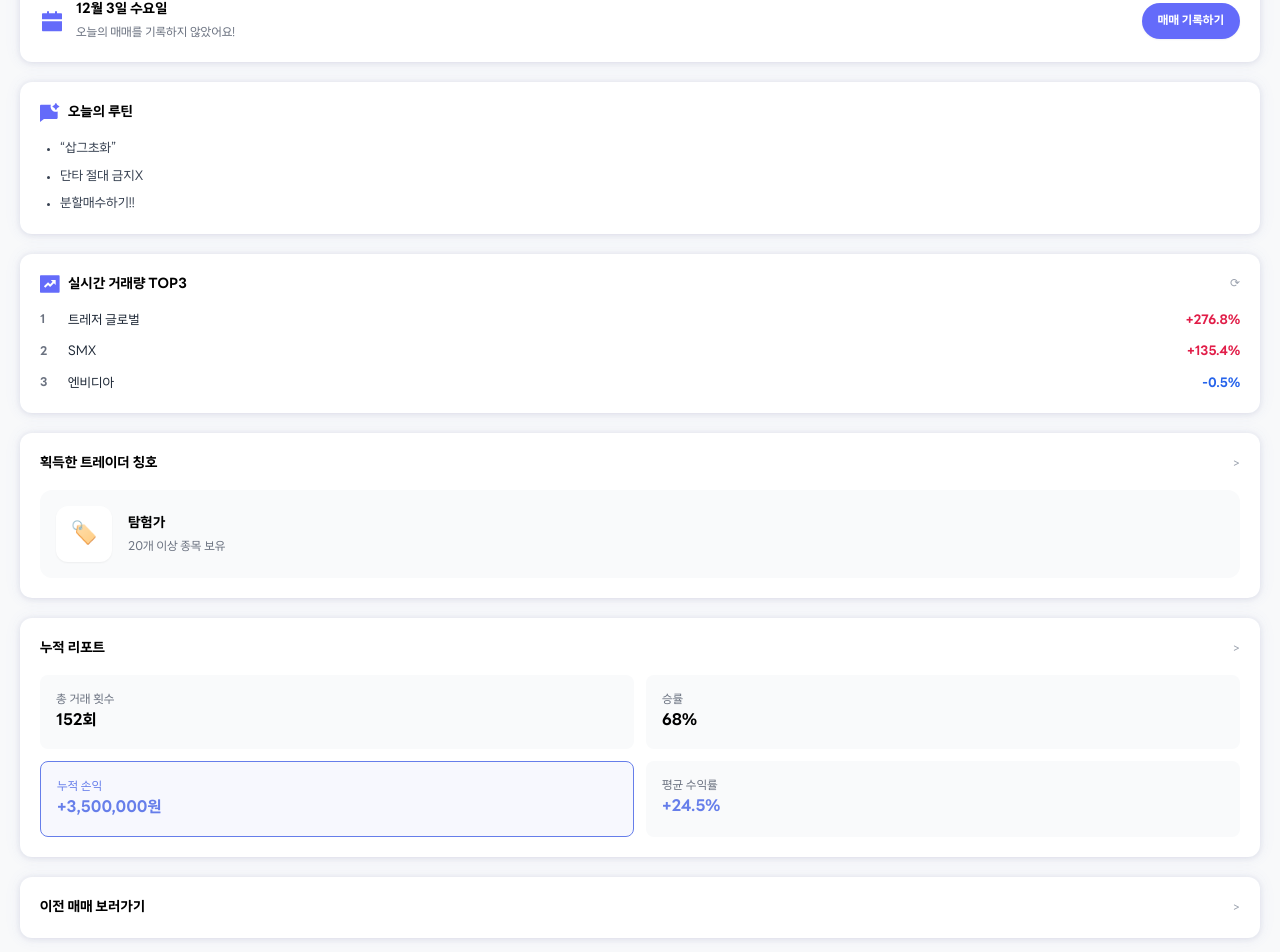
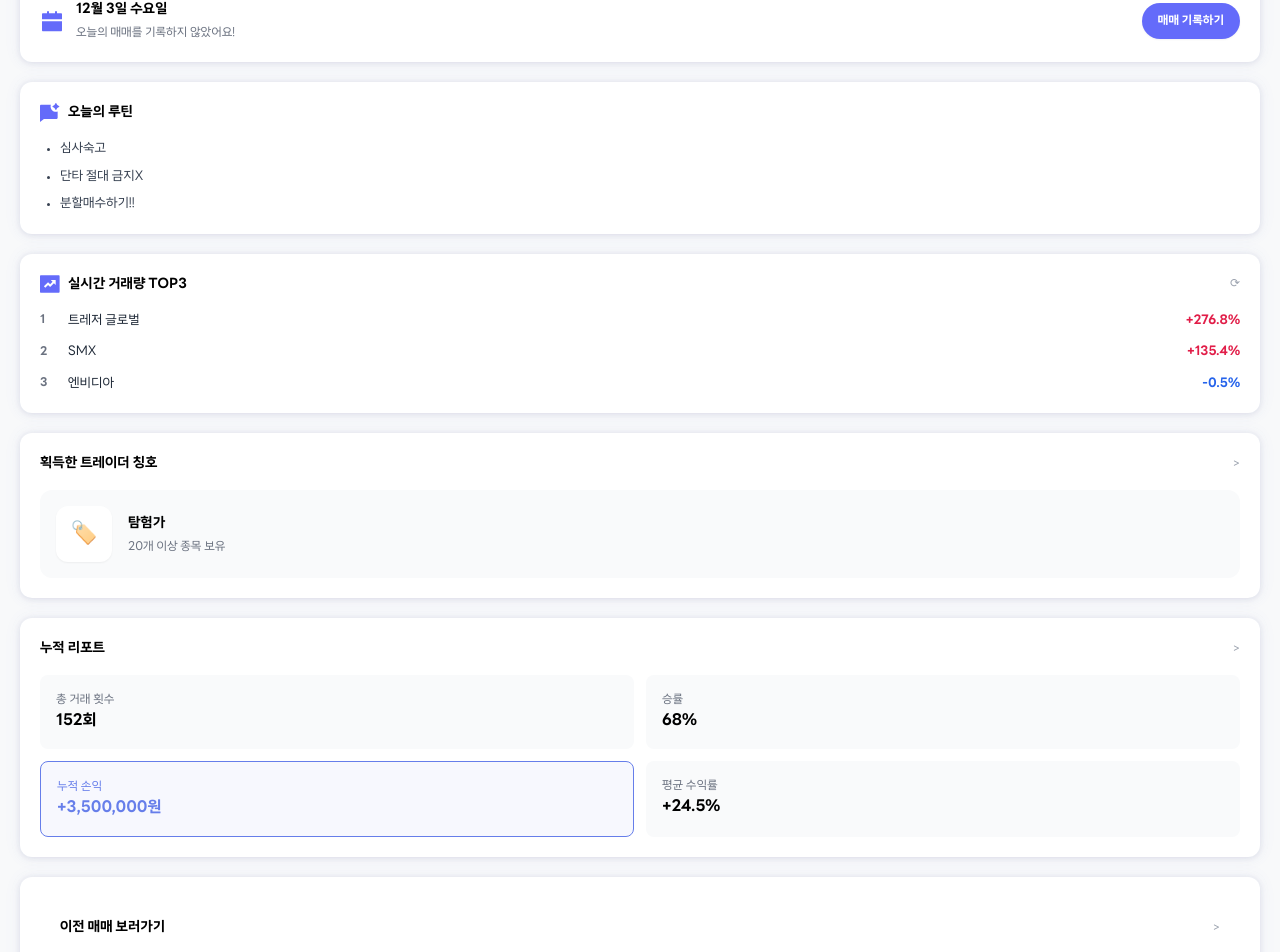
Before and after one commit to Propit-KonkukUniv/propit-fe, a React (Vite) app: page /home in a window 1280 px wide. Shown: the part 167-1119 px from the top of the page. Built offline with nearby package versions, Linux system fonts and the light colour scheme; no server answers.

Commit message:
feat/home components

```diff
--- a/src/pages/home/Home.tsx
+++ b/src/pages/home/Home.tsx
@@ -1,4 +1,4 @@
-import { useMemo } from 'react';
+import { useMemo, useState } from 'react';
 import { useNavigate } from 'react-router-dom';
 
 import Header from '@components/header/Header';
@@ -8,14 +8,43 @@ import calenderIcon from '@assets/common/calender.svg';
 import graphIcon from '@assets/common/graph.svg';
 import aiIcon from '@assets/common/ai.svg';
 
+import WritePromptCard from '@shared/components/home/WritePromptCard';
+import RoutineCard from '@shared/components/home/RoutineCard';
+import Top3Card, { type Top3Item } from '@shared/components/home/Top3Card';
+import BadgeCard from '@shared/components/home/BadgeCard';
+import CumulativeReportCard, { type CumulativeStatItem } from '@shared/components/home/CumulativeReportCard';
+import LinkCard from '@shared/components/home/LinkCard';
+
+const ROUTINE_ITEMS = ['심사숙고', '단타 절대 금지X', '분할매수하기!!'];
+
+const TOP3: Top3Item[] = [
+  { name: '트레저 글로벌', pct: '+276.8%', color: 'text-[#E11D48]' },
+  { name: 'SMX', pct: '+135.4%', color: 'text-[#E11D48]' },
+  { name: '엔비디아', pct: '-0.5%', color: 'text-[#2563EB]' },
+];
+
+const CUMULATIVE: [CumulativeStatItem, CumulativeStatItem, CumulativeStatItem, CumulativeStatItem] = [
+  { label: '총 거래 횟수', value: '152회' },
+  { label: '승률', value: '68%' },
+  { label: '누적 손익', value: '+3,500,000원', variant: 'primary' },
+  { label: '평균 수익률', value: '+24.5%' },
+];
+
 const Home = () => {
   const navigate = useNavigate();
 
-  const todayLabel = useMemo(() => {
-    const d = new Date();
-    const weekdays = ['일', '월', '화', '수', '목', '금', '토'];
-    return `${d.getMonth() + 1}월 ${d.getDate()}일 ${weekdays[d.getDay()]}요일`;
-  }, []);
+  const d = new Date();
+  const weekdays = ['일', '월', '화', '수', '목', '금', '토'];
+  const todayLabel = `${d.getMonth() + 1}월 ${d.getDate()}일 ${weekdays[d.getDay()]}요일`;
+
+  const [top3, setTop3] = useState<Top3Item[]>(TOP3);
+
+  const shuffledTop3 = useMemo(() => {
+    return [...top3]
+      .map((item) => ({ item, r: Math.random() }))
+      .sort((a, b) => a.r - b.r)
+      .map(({ item }) => item);
+  }, [top3]);
 
   return (
     <main className="min-h-screen w-full bg-[#F8F9FA] pb-10">
@@ -28,116 +57,27 @@ const Home = () => {
         </section>
 
         <Box>
-          <div className="flex items-center justify-between gap-4 p-5">
-            <div className="flex items-center gap-3">
-              <img src={calenderIcon} alt="calender" className="h-6 w-6" />
-              <div className="flex flex-col gap-1">
-                <p className="text-[14px] font-bold text-black">{todayLabel}</p>
-                <p className="text-[12px] text-gray-500">오늘의 매매를 기록하지 않았어요!</p>
-              </div>
-            </div>
-
-            <button
-              onClick={() => navigate('/write')}
-              className="h-[36px] shrink-0 rounded-full bg-[#646BFA] px-4 text-[12px] font-bold text-white shadow-sm transition active:scale-[0.98]"
-            >
-              매매 기록하기
-            </button>
-          </div>
+          <WritePromptCard
+            todayLabel={todayLabel}
+            calendarIconSrc={calenderIcon}
+            onWrite={() => navigate('/write')}
+          />
         </Box>
 
         <Box>
-          <div className="p-5">
-            <div className="mb-4 flex items-center gap-2">
-              <img src={aiIcon} alt="ai" className="h-5 w-5" />
-              <span className="text-[14px] font-bold text-black">오늘의 루틴</span>
-            </div>
-            <ul className="list-disc space-y-2 pl-5 text-[13px] text-gray-700">
-              <li>“삽그초화”</li>
-              <li>단타 절대 금지X</li>
-              <li>분할매수하기!!</li>
-            </ul>
-          </div>
+          <RoutineCard iconSrc={aiIcon} items={ROUTINE_ITEMS} />
         </Box>
 
         <Box>
-          <div className="p-5">
-            <div className="mb-4 flex items-center justify-between">
-              <div className="flex items-center gap-2">
-                <img src={graphIcon} alt="graph" className="h-5 w-5" />
-                <span className="text-[14px] font-bold text-black">실시간 거래량 TOP3</span>
-              </div>
-              <button className="text-[12px] font-medium text-gray-400">⟳</button>
-            </div>
-
-            <div className="space-y-3 text-[13px]">
-              {[
-                { name: '트레저 글로벌', pct: '+276.8%', color: 'text-[#E11D48]' },
-                { name: 'SMX', pct: '+135.4%', color: 'text-[#E11D48]' },
-                { name: '엔비디아', pct: '-0.5%', color: 'text-[#2563EB]' },
-              ].map((row, idx) => (
-                <div key={row.name} className="flex items-center justify-between">
-                  <div className="flex items-center gap-3">
-                    <span className="w-4 text-[12px] font-bold text-gray-500">{idx + 1}</span>
-                    <span className="font-medium text-gray-800">{row.name}</span>
-                  </div>
-                  <span className={`font-bold ${row.color}`}>{row.pct}</span>
-                </div>
-              ))}
-            </div>
-          </div>
+          <Top3Card iconSrc={graphIcon} items={top3} onRefresh={() => setTop3(shuffledTop3)} />
         </Box>
 
         <Box>
-          <div className="p-5">
-            <div className="mb-4 flex items-center justify-between">
-              <span className="text-[14px] font-bold text-black">획득한 트레이더 칭호</span>
-              <button className="text-[12px] font-medium text-gray-400">{'>'}</button>
-            </div>
-
-            <div className="flex items-center gap-4 rounded-[12px] bg-[#F9FAFB] p-4">
-              <div className="flex h-[56px] w-[56px] items-center justify-center rounded-[12px] bg-white shadow-sm">
-                <span className="text-[22px]">🏷️</span>
-              </div>
-              <div className="flex flex-col">
-                <p className="text-[14px] font-bold text-black">탐험가</p>
-                <p className="mt-1 text-[12px] text-gray-500">20개 이상 종목 보유</p>
-              </div>
-            </div>
-          </div>
+          <BadgeCard title="탐험가" subtitle="20개 이상 종목 보유" onMore={() => {}} />
         </Box>
 
         <Box>
-          <div className="p-5">
-            <div className="mb-4 flex items-center justify-between">
-              <span className="text-[14px] font-bold text-black">누적 리포트</span>
-              <button
-                className="text-[12px] font-medium text-gray-400"
-                onClick={() => navigate('/statistics')}
-              >
-                {'>'}
-              </button>
-            </div>
-
-            <div className="grid grid-cols-2 gap-3">
-              <div className="rounded-lg bg-[#F9FAFB] p-4">
-                <p className="text-[12px] text-gray-500">총 거래 횟수</p>
-                <p className="text-[16px] font-bold">152회</p>
-              </div>
-              <div className="rounded-lg bg-[#F9FAFB] p-4">
-                <p className="text-[12px] text-gray-500">승률</p>
-                <p className="text-[16px] font-bold">68%</p>
-              </div>
-              <div className="rounded-lg border border-[#667EEA] bg-[#667EEA]/5 p-4">
-                <p className="text-[12px] font-medium text-[#667EEA]">누적 손익</p>
-                <p className="text-[16px] font-bold text-[#667EEA]">+3,500,000원</p>
-              </div>
-              <div className="rounded-lg bg-[#F9FAFB] p-4">
-                <p className="text-[12px] text-gray-500">평균 수익률</p>
-                <p className="text-[16px] font-bold text-[#667EEA]">+24.5%</p>
-              </div>
-            </div>
-          </div>
+          <CumulativeReportCard items={CUMULATIVE} onMore={() => navigate('/statistics')} />
         </Box>
 
         <Box className="cursor-pointer">
@@ -145,8 +85,7 @@ const Home = () => {
             className="flex w-full items-center justify-between p-5 text-left"
             onClick={() => navigate('/daily')}
           >
-            <span className="text-[14px] font-bold text-black">이전 매매 보러가기</span>
-            <span className="text-[12px] font-medium text-gray-400">{'>'}</span>
+            <LinkCard label="이전 매매 보러가기" />
           </button>
         </Box>
       </div>
--- /dev/null
+++ b/src/shared/components/home/BadgeCard.tsx
@@ -0,0 +1,30 @@
+interface BadgeCardProps {
+  title: string;
+  subtitle: string;
+  onMore?: () => void;
+}
+
+const BadgeCard = ({ title, subtitle, onMore }: BadgeCardProps) => {
+  return (
+    <div className="p-5">
+      <div className="mb-4 flex items-center justify-between">
+        <span className="text-[14px] font-bold text-black">획득한 트레이더 칭호</span>
+        <button className="text-[12px] font-medium text-gray-400" onClick={onMore}>
+          {'>'}
+        </button>
+      </div>
+
+      <div className="flex items-center gap-4 rounded-[12px] bg-[#F9FAFB] p-4">
+        <div className="flex h-[56px] w-[56px] items-center justify-center rounded-[12px] bg-white shadow-sm">
+          <span className="text-[22px]">🏷️</span>
+        </div>
+        <div className="flex flex-col">
+          <p className="text-[14px] font-bold text-black">{title}</p>
+          <p className="mt-1 text-[12px] text-gray-500">{subtitle}</p>
+        </div>
+      </div>
+    </div>
+  );
+};
+
+export default BadgeCard;
--- /dev/null
+++ b/src/shared/components/home/CumulativeReportCard.tsx
@@ -0,0 +1,54 @@
+export interface CumulativeStatItem {
+  label: string;
+  value: string;
+  variant?: 'default' | 'primary';
+}
+
+interface CumulativeReportCardProps {
+  items: [CumulativeStatItem, CumulativeStatItem, CumulativeStatItem, CumulativeStatItem];
+  onMore: () => void;
+}
+
+const CumulativeReportCard = ({ items, onMore }: CumulativeReportCardProps) => {
+  return (
+    <div className="p-5">
+      <div className="mb-4 flex items-center justify-between">
+        <span className="text-[14px] font-bold text-black">누적 리포트</span>
+        <button className="text-[12px] font-medium text-gray-400" onClick={onMore}>
+          {'>'}
+        </button>
+      </div>
+
+      <div className="grid grid-cols-2 gap-3">
+        {items.map((item) => {
+          const isPrimary = item.variant === 'primary';
+          return (
+            <div
+              key={item.label}
+              className={
+                isPrimary
+                  ? 'rounded-lg border border-[#667EEA] bg-[#667EEA]/5 p-4'
+                  : 'rounded-lg bg-[#F9FAFB] p-4'
+              }
+            >
+              <p
+                className={
+                  isPrimary
+                    ? 'text-[12px] font-medium text-[#667EEA]'
+                    : 'text-[12px] text-gray-500'
+                }
+              >
+                {item.label}
+              </p>
+              <p className={isPrimary ? 'text-[16px] font-bold text-[#667EEA]' : 'text-[16px] font-bold'}>
+                {item.value}
+              </p>
+            </div>
+          );
+        })}
+      </div>
+    </div>
+  );
+};
+
+export default CumulativeReportCard;
--- /dev/null
+++ b/src/shared/components/home/LinkCard.tsx
@@ -0,0 +1,14 @@
+interface LinkCardProps {
+  label: string;
+}
+
+const LinkCard = ({ label }: LinkCardProps) => {
+  return (
+    <div className="flex w-full items-center justify-between p-5 text-left">
+      <span className="text-[14px] font-bold text-black">{label}</span>
+      <span className="text-[12px] font-medium text-gray-400">{'>'}</span>
+    </div>
+  );
+};
+
+export default LinkCard;
--- /dev/null
+++ b/src/shared/components/home/RoutineCard.tsx
@@ -0,0 +1,22 @@
+interface RoutineCardProps {
+  iconSrc: string;
+  items: string[];
+}
+
+const RoutineCard = ({ iconSrc, items }: RoutineCardProps) => {
+  return (
+    <div className="p-5">
+      <div className="mb-4 flex items-center gap-2">
+        <img src={iconSrc} alt="ai" className="h-5 w-5" />
+        <span className="text-[14px] font-bold text-black">오늘의 루틴</span>
+      </div>
+      <ul className="list-disc space-y-2 pl-5 text-[13px] text-gray-700">
+        {items.map((item) => (
+          <li key={item}>{item}</li>
+        ))}
+      </ul>
+    </div>
+  );
+};
+
+export default RoutineCard;
--- /dev/null
+++ b/src/shared/components/home/Top3Card.tsx
@@ -0,0 +1,45 @@
+export interface Top3Item {
+  name: string;
+  pct: string;
+  color: string;
+}
+
+interface Top3CardProps {
+  iconSrc: string;
+  items: Top3Item[];
+  onRefresh?: () => void;
+}
+
+const Top3Card = ({ iconSrc, items, onRefresh }: Top3CardProps) => {
+  return (
+    <div className="p-5">
+      <div className="mb-4 flex items-center justify-between">
+        <div className="flex items-center gap-2">
+          <img src={iconSrc} alt="graph" className="h-5 w-5" />
+          <span className="text-[14px] font-bold text-black">실시간 거래량 TOP3</span>
+        </div>
+        <button
+          className="text-[12px] font-medium text-gray-400"
+          onClick={onRefresh}
+          disabled={!onRefresh}
+        >
+          ⟳
+        </button>
+      </div>
+
+      <div className="space-y-3 text-[13px]">
+        {items.map((row, idx) => (
+          <div key={row.name} className="flex items-center justify-between">
+            <div className="flex items-center gap-3">
+              <span className="w-4 text-[12px] font-bold text-gray-500">{idx + 1}</span>
+              <span className="font-medium text-gray-800">{row.name}</span>
+            </div>
+            <span className={`font-bold ${row.color}`}>{row.pct}</span>
+          </div>
+        ))}
+      </div>
+    </div>
+  );
+};
+
+export default Top3Card;
--- /dev/null
+++ b/src/shared/components/home/WritePromptCard.tsx
@@ -0,0 +1,28 @@
+interface WritePromptCardProps {
+  todayLabel: string;
+  calendarIconSrc: string;
+  onWrite: () => void;
+}
+
+const WritePromptCard = ({ todayLabel, calendarIconSrc, onWrite }: WritePromptCardProps) => {
+  return (
+    <div className="flex items-center justify-between gap-4 p-5">
+      <div className="flex items-center gap-3">
+        <img src={calendarIconSrc} alt="calender" className="h-6 w-6" />
+        <div className="flex flex-col gap-1">
+          <p className="text-[14px] font-bold text-black">{todayLabel}</p>
+          <p className="text-[12px] text-gray-500">오늘의 매매를 기록하지 않았어요!</p>
+        </div>
+      </div>
+
+      <button
+        onClick={onWrite}
+        className="h-[36px] shrink-0 rounded-full bg-[#646BFA] px-4 text-[12px] font-bold text-white shadow-sm transition active:scale-[0.98]"
+      >
+        매매 기록하기
+      </button>
+    </div>
+  );
+};
+
+export default WritePromptCard;
```
